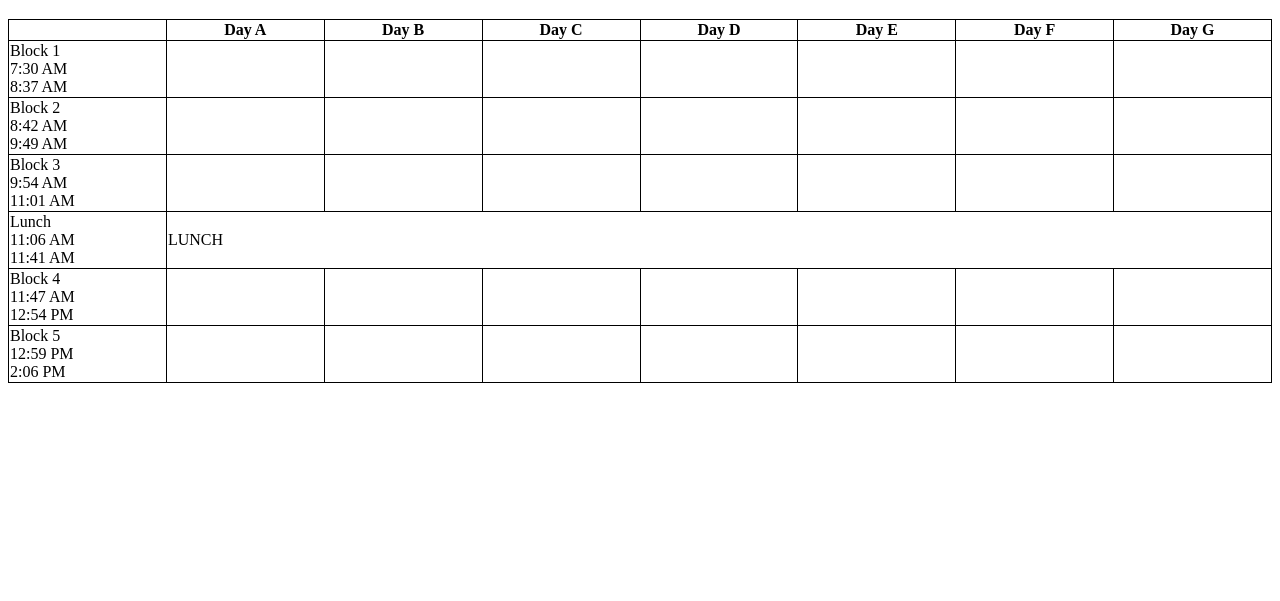
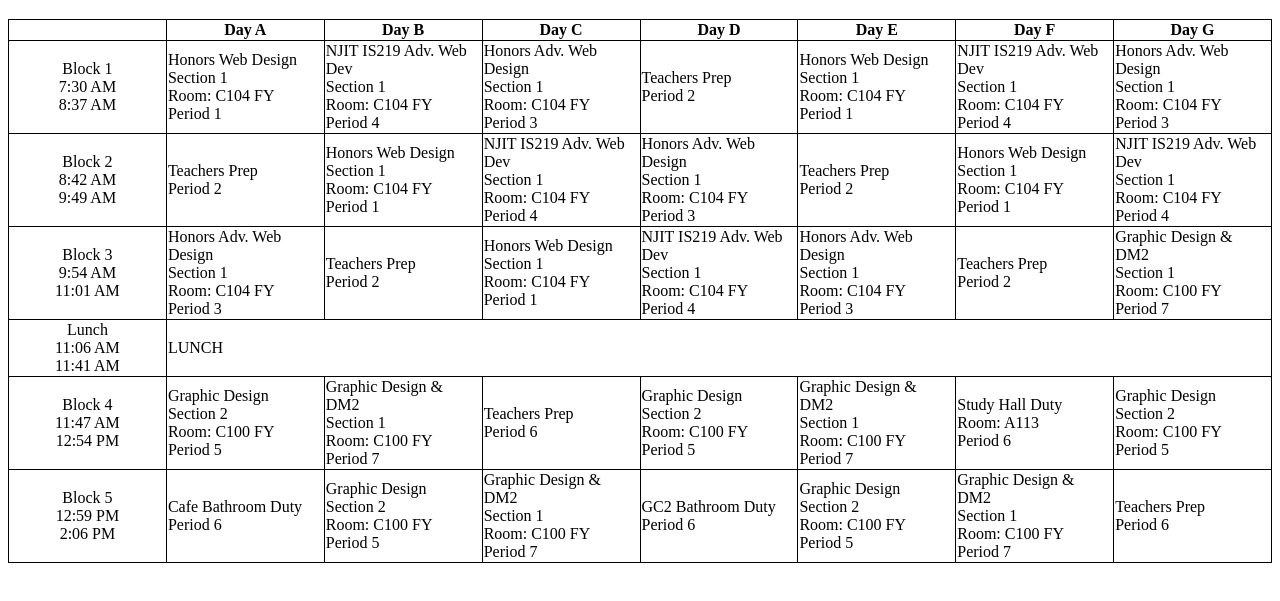
Before and after one commit to Ms-McDonald/23-24_SchoolSchedule, a plain HTML site: page index.html in a window 1280 px wide. Shown: the part 61-662 px from the top of the page. Drawn offline with Linux system fonts and the light colour scheme.

Commit message:
Finish Schedule

```diff
--- a/index.html
+++ b/index.html
@@ -15,6 +15,9 @@
             min-height: 300px;
         }
         h1 {
+            text-align: center;
+        }
+        .column1 {
             text-align: center;
         }
     </style>
@@ -35,55 +38,203 @@
             <th>Day G</th>
         </tr>
         <tr>
-            <td>
+            <td class="column1">
                 Block 1
                 <br>
                 7:30 AM
                 <br>
                 8:37 AM
             </td>
-            <td></td>
-            <td></td>
-            <td></td>
-            <td></td>
-            <td></td>
-            <td></td>
-            <td></td>
+            <td>
+                Honors Web Design
+                <br>
+                Section 1
+                <br>
+                Room: C104 FY
+                <br>
+                Period 1
+            </td>
+            <td>
+                NJIT IS219 Adv. Web Dev
+                <br>
+                Section 1
+                <br>
+                Room: C104 FY
+                <br>
+                Period 4
+            </td>
+            <td>
+                Honors Adv. Web Design
+                <br>
+                Section 1
+                <br>
+                Room: C104 FY
+                <br>
+                Period 3
+            </td>
+            <td>
+                Teachers Prep
+                <br>
+                Period 2
+            </td>
+            <td>
+                Honors Web Design
+                <br>
+                Section 1
+                <br>
+                Room: C104 FY
+                <br>
+                Period 1
+            </td>
+            <td>
+                NJIT IS219 Adv. Web Dev
+                <br>
+                Section 1
+                <br>
+                Room: C104 FY
+                <br>
+                Period 4
+            </td>
+            <td>
+                Honors Adv. Web Design
+                <br>
+                Section 1
+                <br>
+                Room: C104 FY
+                <br>
+                Period 3
+            </td>
         </tr>
         <tr>
-            <td>
+            <td class="column1">
                 Block 2
                 <br>
                 8:42 AM
                 <br>
                 9:49 AM
             </td>
-            <td></td>
-            <td></td>
-            <td></td>
-            <td></td>
-            <td></td>
-            <td></td>
-            <td></td>
+            <td>
+                Teachers Prep
+                <br>
+                Period 2
+            </td>
+            <td>
+                Honors Web Design
+                <br>
+                Section 1
+                <br>
+                Room: C104 FY
+                <br>
+                Period 1
+            </td>
+            <td>
+                NJIT IS219 Adv. Web Dev
+                <br>
+                Section 1
+                <br>
+                Room: C104 FY
+                <br>
+                Period 4
+            </td>
+            <td>
+                Honors Adv. Web Design
+                <br>
+                Section 1
+                <br>
+                Room: C104 FY
+                <br>
+                Period 3
+            </td>
+            <td>
+                Teachers Prep
+                <br>
+                Period 2
+            </td>
+            <td>
+                Honors Web Design
+                <br>
+                Section 1
+                <br>
+                Room: C104 FY
+                <br>
+                Period 1
+            </td>
+            <td>
+                NJIT IS219 Adv. Web Dev
+                <br>
+                Section 1
+                <br>
+                Room: C104 FY
+                <br>
+                Period 4
+            </td>
         </tr>
         <tr>
-            <td>
+            <td class="column1">
                 Block 3
                 <br>
                 9:54 AM
                 <br>
                 11:01 AM
             </td>
-            <td></td>
-            <td></td>
-            <td></td>
-            <td></td>
-            <td></td>
-            <td></td>
-            <td></td>
+            <td>
+                Honors Adv. Web Design
+                <br>
+                Section 1
+                <br>
+                Room: C104 FY
+                <br>
+                Period 3
+            </td>
+            <td>
+                Teachers Prep
+                <br>
+                Period 2
+            </td>
+            <td>
+                Honors Web Design
+                <br>
+                Section 1
+                <br>
+                Room: C104 FY
+                <br>
+                Period 1
+            </td>
+            <td>
+                NJIT IS219 Adv. Web Dev
+                <br>
+                Section 1
+                <br>
+                Room: C104 FY
+                <br>
+                Period 4
+            </td>
+            <td>
+                Honors Adv. Web Design
+                <br>
+                Section 1
+                <br>
+                Room: C104 FY
+                <br>
+                Period 3
+            </td>
+            <td>
+                Teachers Prep
+                <br>
+                Period 2
+            </td>
+            <td>
+                Graphic Design & DM2
+                <br>
+                Section 1
+                <br>
+                Room: C100 FY
+                <br>
+                Period 7
+            </td>
         </tr>
         <tr>
-            <td>
+            <td class="column1">
                 Lunch
                 <br>
                 11:06 AM
@@ -93,36 +244,130 @@
             <td colspan="7">LUNCH</td>
         </tr>
         <tr>
-            <td>
+            <td class="column1">
                 Block 4
                 <br>
                 11:47 AM
                 <br>
                 12:54 PM
             </td>
-            <td></td>
-            <td></td>
-            <td></td>
-            <td></td>
-            <td></td>
-            <td></td>
-            <td></td>
+            <td>
+                Graphic Design
+                <br>
+                Section 2
+                <br>
+                Room: C100 FY
+                <br>
+                Period 5
+            </td>
+            <td>
+                Graphic Design & DM2
+                <br>
+                Section 1
+                <br>
+                Room: C100 FY
+                <br>
+                Period 7
+            </td>
+            <td>
+                Teachers Prep
+                <br>
+                Period 6
+            </td>
+            <td>
+                Graphic Design
+                <br>
+                Section 2
+                <br>
+                Room: C100 FY
+                <br>
+                Period 5
+            </td>
+            <td>
+                Graphic Design & DM2
+                <br>
+                Section 1
+                <br>
+                Room: C100 FY
+                <br>
+                Period 7
+            </td>
+            <td>
+                Study Hall Duty
+                <br>
+                Room: A113
+                <br>
+                Period 6
+            </td>
+            <td>
+                Graphic Design
+                <br>
+                Section 2
+                <br>
+                Room: C100 FY
+                <br>
+                Period 5
+            </td>
         </tr>
         <tr>
-            <td>
+            <td class="column1">
                 Block 5
                 <br>
                 12:59 PM
                 <br>
                 2:06 PM
             </td>
-            <td></td>
-            <td></td>
-            <td></td>
-            <td></td>
-            <td></td>
-            <td></td>
-            <td></td>
+            <td>
+                Cafe Bathroom Duty
+                <br>
+                Period 6
+            </td>
+            <td>
+                Graphic Design
+                <br>
+                Section 2
+                <br>
+                Room: C100 FY
+                <br>
+                Period 5
+            </td>
+            <td>
+                Graphic Design & DM2
+                <br>
+                Section 1
+                <br>
+                Room: C100 FY
+                <br>
+                Period 7
+            </td>
+            <td>
+                GC2 Bathroom Duty
+                <br>
+                Period 6
+            </td>
+            <td>
+                Graphic Design
+                <br>
+                Section 2
+                <br>
+                Room: C100 FY
+                <br>
+                Period 5
+            </td>
+            <td>
+                Graphic Design & DM2
+                <br>
+                Section 1
+                <br>
+                Room: C100 FY
+                <br>
+                Period 7
+            </td>
+            <td>
+                Teachers Prep
+                <br>
+                Period 6
+            </td>
         </tr>
     </table>
 </body>
```
